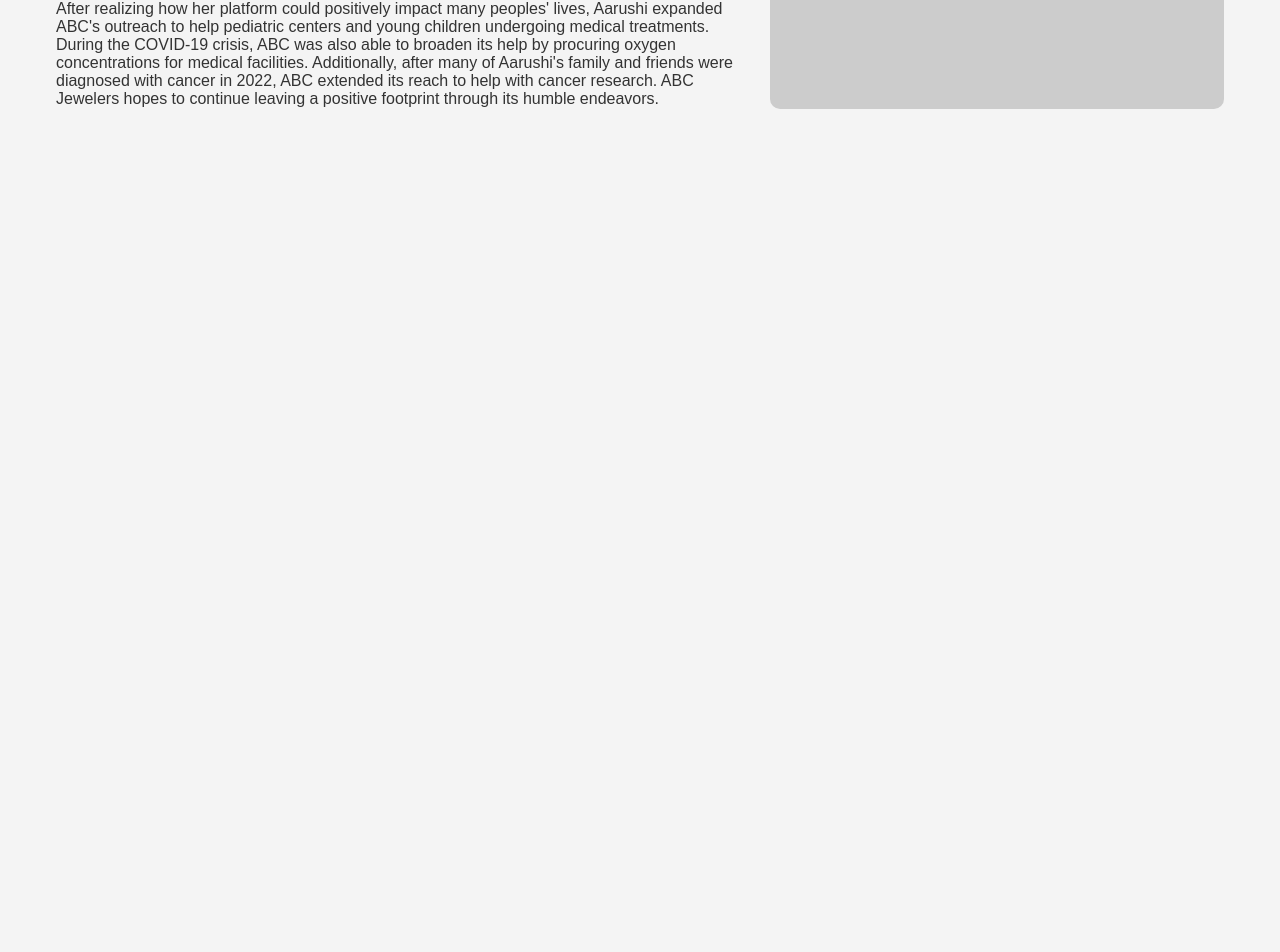
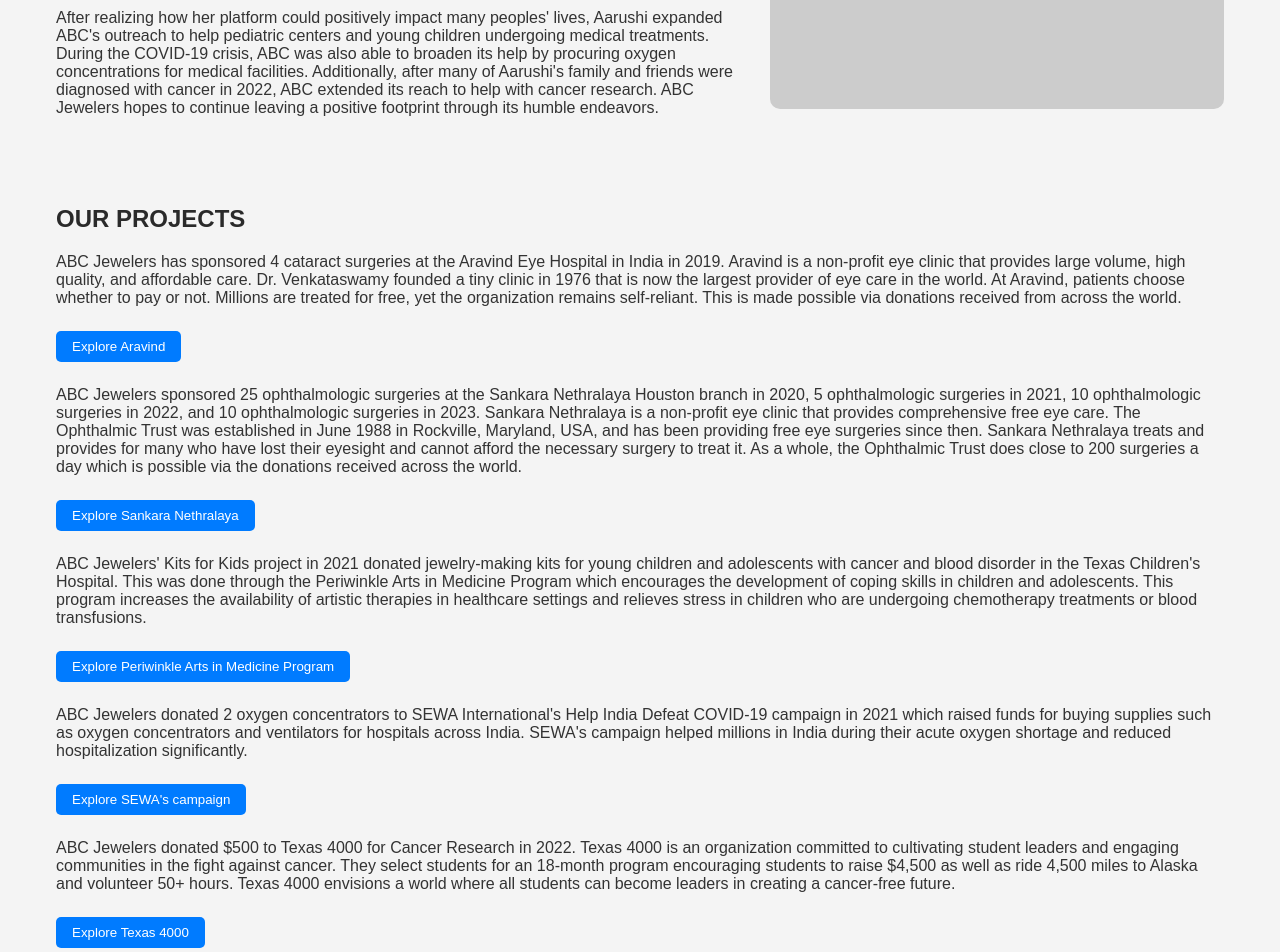
Before and after one commit to aarushi-lakhi/ABC-Jewelers, a React (Create React App) app in the folder frontend/: page /about in a window 1280 px wide. Shown: the part 963-1915 px from the top of the page. Before the commit the page ends 1143 px from the top, so only its background shows below. Built offline with nearby package versions, Linux system fonts and the light colour scheme.

Commit message:
structure and text of project section added

```diff
--- a/frontend/src/components/About.css
+++ b/frontend/src/components/About.css
@@ -24,18 +24,38 @@
   flex-wrap: wrap;
   justify-content: space-between;
   padding: 0.5rem 0;
-  background-color: #f4f4f4; /* Matching the background color */
+  background-color: #f4f4f4;
 }
 
 .about-text {
   flex: 1.5;
   padding: 1rem;
-  color: #333; /* Matching the text color */
+  color: #333;
 }
 
-.about-text h2 {
+.about-text h2, .about-text h3 {
   margin-top: 1.5rem;
-  color: #2a2a2a; /* Matching the header color */
+  color: #2a2a2a;
+}
+
+.about-text p {
+  margin-bottom: 1rem;
+}
+
+.about-text button {
+  display: inline-block;
+  margin: 0.5rem 0;
+  padding: 0.5rem 1rem;
+  background-color: #007bff;
+  color: white;
+  border: none;
+  border-radius: 5px;
+  cursor: pointer;
+  text-decoration: none;
+}
+
+.about-text button:hover {
+  background-color: #0056b3;
 }
 
 .about-text ul {
--- a/frontend/src/components/About.jsx
+++ b/frontend/src/components/About.jsx
@@ -1,5 +1,5 @@
 import React from 'react';
-import './About.css'; // Add this import for custom styles
+import './About.css';
 
 const About = () => {
   return (
@@ -38,8 +38,39 @@
             <li>Personalized Service</li>
           </ul> */}
         </div>
+
         <div className="about-image">
             <img src="https://via.placeholder.com/700x600" alt="Jewelry Showcase" />
+        </div>
+      </section>
+
+      <section className="about-content">
+        <div className="about-text">
+          <h2>OUR PROJECTS</h2>
+          <p>
+            ABC Jewelers has sponsored 4 cataract surgeries at the Aravind Eye Hospital in India in 2019. Aravind is a non-profit eye clinic that provides large volume, high quality, and affordable care. Dr. Venkataswamy founded a tiny clinic in 1976 that is now the largest provider of eye care in the world. At Aravind, patients choose whether to pay or not. Millions are treated for free, yet the organization remains self-reliant. This is made possible via donations received from across the world.
+          </p>
+          <button onClick={() => window.open('https://aravind.org', '_blank')}>Explore Aravind</button>
+
+          <p>
+            ABC Jewelers sponsored 25 ophthalmologic surgeries at the Sankara Nethralaya Houston branch in 2020, 5 ophthalmologic surgeries in 2021, 10 ophthalmologic surgeries in 2022, and 10 ophthalmologic surgeries in 2023. Sankara Nethralaya is a non-profit eye clinic that provides comprehensive free eye care. The Ophthalmic Trust was established in June 1988 in Rockville, Maryland, USA, and has been providing free eye surgeries since then. Sankara Nethralaya treats and provides for many who have lost their eyesight and cannot afford the necessary surgery to treat it. As a whole, the Ophthalmic Trust does close to 200 surgeries a day which is possible via the donations received across the world.
+          </p>
+          <button onClick={() => window.open('https://sankaranethralayausa.org', '_blank')}>Explore Sankara Nethralaya</button>
+
+          <p>
+            ABC Jewelers' Kits for Kids project in 2021 donated jewelry-making kits for young children and adolescents with cancer and blood disorder in the Texas Children's Hospital. This was done through the Periwinkle Arts in Medicine Program which encourages the development of coping skills in children and adolescents. This program increases the availability of artistic therapies in healthcare settings and relieves stress in children who are undergoing chemotherapy treatments or blood transfusions.
+          </p>
+          <button onClick={() => window.open('https://periwinklefoundation.org', '_blank')}>Explore Periwinkle Arts in Medicine Program</button>
+
+          <p>
+            ABC Jewelers donated 2 oxygen concentrators to SEWA International's Help India Defeat COVID-19 campaign in 2021 which raised funds for buying supplies such as oxygen concentrators and ventilators for hospitals across India. SEWA's campaign helped millions in India during their acute oxygen shortage and reduced hospitalization significantly.
+          </p>
+          <button onClick={() => window.open('https://sewausa.org', '_blank')}>Explore SEWA's campaign</button>
+
+          <p>
+            ABC Jewelers donated $500 to Texas 4000 for Cancer Research in 2022. Texas 4000 is an organization committed to cultivating student leaders and engaging communities in the fight against cancer. They select students for an 18-month program encouraging students to raise $4,500 as well as ride 4,500 miles to Alaska and volunteer 50+ hours. Texas 4000 envisions a world where all students can become leaders in creating a cancer-free future.
+          </p>
+          <button onClick={() => window.open('https://texas4000.org', '_blank')}>Explore Texas 4000</button>
         </div>
       </section>
     </main>
```
